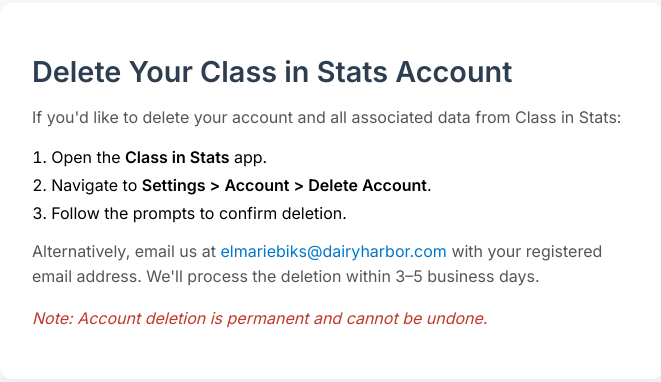
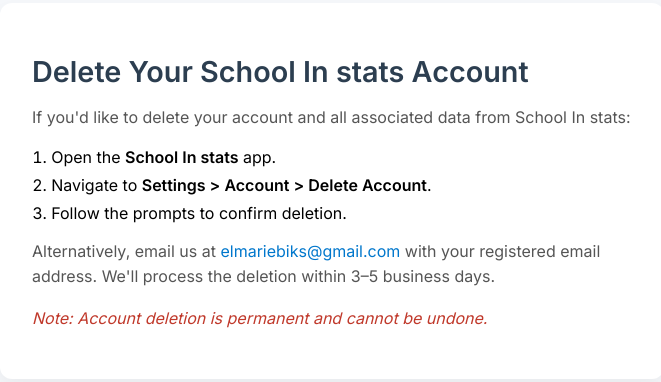
Before and after one commit to Eliud-Marierie-Biketi/class_in_stats_delete_account, a plain HTML site: page index.html in a window 1280 px wide. Shown: the part 241-623 px from the top of the page, without its empty margins (308-969 px from the left). Drawn offline with Linux system fonts and the light colour scheme.

Commit message:
Update index.html
Update index.html

```diff
--- a/index.html
+++ b/index.html
@@ -3,7 +3,7 @@
 <head>
   <meta charset="UTF-8" />
   <meta name="viewport" content="width=device-width, initial-scale=1.0"/>
-  <title>Delete Account - Class in Stats</title>
+  <title>Delete Account - School In stats</title>
   <link href="https://fonts.googleapis.com/css2?family=Inter:wght@400;600&display=swap" rel="stylesheet">
   <style>
     body {
@@ -69,14 +69,14 @@
 </head>
 <body>
   <div class="container">
-    <h1>Delete Your Class in Stats Account</h1>
-    <p>If you'd like to delete your account and all associated data from Class in Stats:</p>
+    <h1>Delete Your School In stats Account</h1>
+    <p>If you'd like to delete your account and all associated data from School In stats:</p>
     <ol>
-      <li>Open the <strong>Class in Stats</strong> app.</li>
+      <li>Open the <strong>School In stats</strong> app.</li>
       <li>Navigate to <strong>Settings > Account > Delete Account</strong>.</li>
       <li>Follow the prompts to confirm deletion.</li>
     </ol>
-    <p>Alternatively, email us at <a href="mailto:elmariebiks@dairyharbor.com">elmariebiks@dairyharbor.com</a> with your registered email address. We'll process the deletion within 3–5 business days.</p>
+    <p>Alternatively, email us at <a href="mailto:elmariebiks@gmail.com">elmariebiks@gmail.com</a> with your registered email address. We'll process the deletion within 3–5 business days.</p>
     <p><em>Note: Account deletion is permanent and cannot be undone.</em></p>
   </div>
 </body>
```
